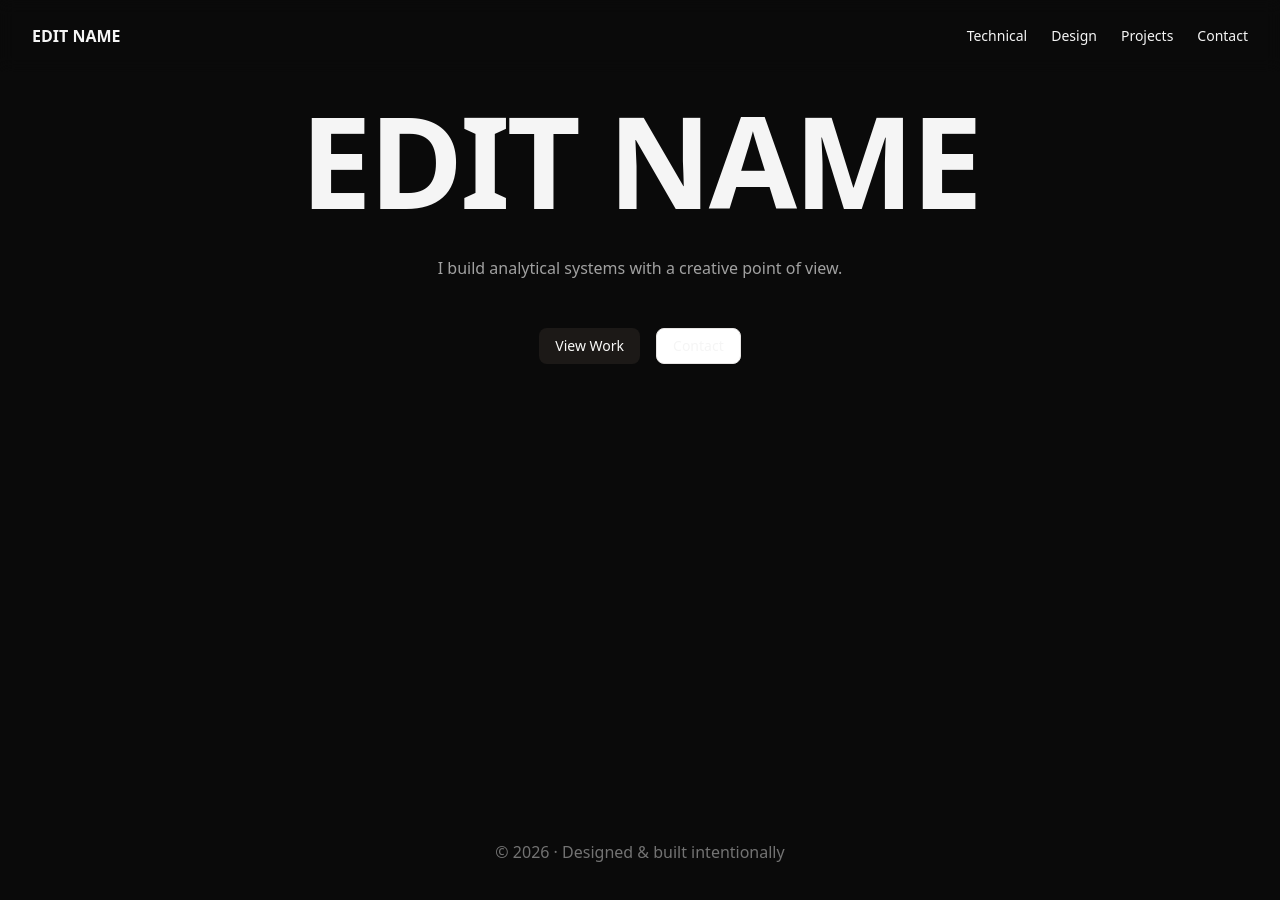
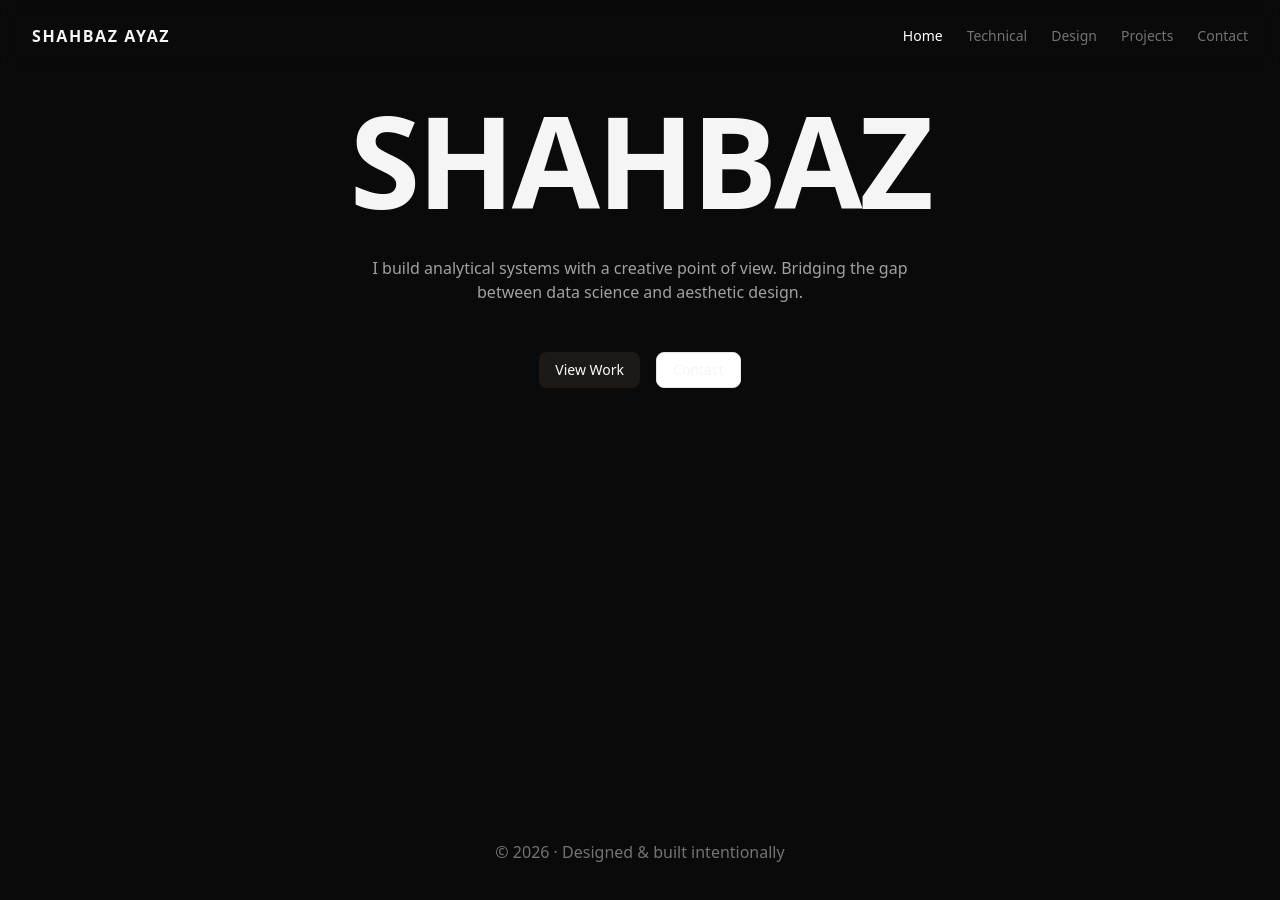
Before and after one commit to shahbazayaz/portfolio, a Next.js app: page / in a window 1280 px wide. Shown: the top 900 px of the page. Built offline with nearby package versions, Linux system fonts and the light colour scheme.

Commit message:
Fix typescript error for deployment

```diff
--- a/app/page.tsx
+++ b/app/page.tsx
@@ -1,25 +1,10 @@
-// =====================================================
-// CREATIVE AGENCY–STYLE PORTFOLIO
-// Stack: Next.js-style React + Tailwind + Framer Motion
-// Purpose: Structure + motion + theming (YOU write the copy)
-// =====================================================
-
 "use client";
 
-import { useState } from "react";
+// 1. Added ReactNode to the imports for TypeScript support
+import React, { useState, ReactNode } from "react";
 import { motion, AnimatePresence } from "framer-motion";
 import { Card, CardContent } from "@/components/ui/card";
 import { Button } from "@/components/ui/button";
-
-/*
-====================
-HOW TO EDIT
-====================
-- TEXT: Replace content inside "EDIT COPY HERE"
-- COLORS: Change Tailwind colors (neutral-950, neutral-100, etc.)
-- FONTS: Add font in globals.css and swap className
-- SECTIONS: Each <Section /> can become its own page later
-*/
 
 const pageTransition = {
   initial: { opacity: 0, y: 40 },
@@ -27,7 +12,13 @@ const pageTransition = {
   exit: { opacity: 0, y: -40 },
 };
 
-function Section({ children }) {
+// 2. Added a type definition for the Section props
+interface SectionProps {
+  children: ReactNode;
+}
+
+// 3. Applied the type to the Section component
+function Section({ children }: SectionProps) {
   return (
     <motion.section
       variants={pageTransition}
@@ -50,27 +41,27 @@ export default function Portfolio() {
 
       {/* NAV */}
       <nav className="fixed top-0 left-0 w-full z-50 flex justify-between items-center px-8 py-6 backdrop-blur bg-neutral-950/60">
-        <span className="font-semibold">EDIT NAME</span>
+        <span className="font-semibold uppercase tracking-widest">Shahbaz Ayaz</span>
         <div className="flex gap-6 text-sm">
-          <button onClick={() => setPage("technical")}>Technical</button>
-          <button onClick={() => setPage("design")}>Design</button>
-          <button onClick={() => setPage("projects")}>Projects</button>
-          <button onClick={() => setPage("contact")}>Contact</button>
+          <button onClick={() => setPage("home")} className={page === "home" ? "text-white" : "text-neutral-500"}>Home</button>
+          <button onClick={() => setPage("technical")} className={page === "technical" ? "text-white" : "text-neutral-500"}>Technical</button>
+          <button onClick={() => setPage("design")} className={page === "design" ? "text-white" : "text-neutral-500"}>Design</button>
+          <button onClick={() => setPage("projects")} className={page === "projects" ? "text-white" : "text-neutral-500"}>Projects</button>
+          <button onClick={() => setPage("contact")} className={page === "contact" ? "text-white" : "text-neutral-500"}>Contact</button>
         </div>
       </nav>
 
       <AnimatePresence mode="wait">
-
         {/* ================= HOME / LANDING ================= */}
         {page === "home" && (
           <Section key="home">
             <div className="flex flex-col justify-center items-center text-center">
               <motion.h1 className="text-7xl md:text-9xl font-bold tracking-tight">
-                EDIT NAME
+                SHAHBAZ
               </motion.h1>
               <p className="mt-8 max-w-xl text-neutral-400">
-                {/* EDIT COPY HERE */}
                 I build analytical systems with a creative point of view.
+                Bridging the gap between data science and aesthetic design.
               </p>
               <div className="mt-12 flex gap-4">
                 <Button onClick={() => setPage("projects")}>View Work</Button>
@@ -122,13 +113,11 @@ export default function Portfolio() {
           <Section key="contact">
             <h2 className="text-5xl font-semibold mb-6">Contact</h2>
             <p className="max-w-lg text-neutral-400 mb-8">
-              {/* EDIT COPY HERE */}
               Open to collaboration, conversation, and interesting problems.
             </p>
             <Button>Email Me</Button>
           </Section>
         )}
-
       </AnimatePresence>
 
       {/* FOOTER */}
```
